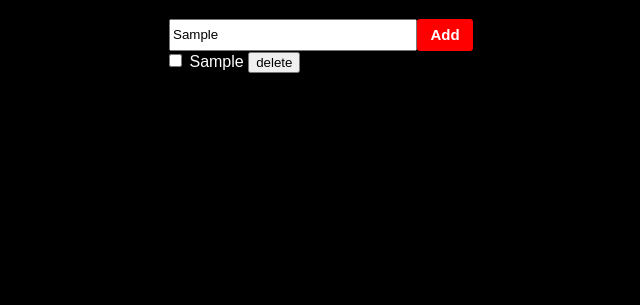
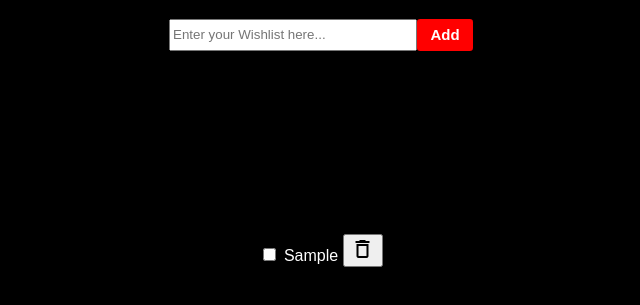
Before and after one commit to sadafkhan0107/HTML-CSS-JS-projects, a plain HTML site: page index.html in a window 1280 px wide. Both pictures are taken after typing "Sample" into the empty fields and a click on the button "Add". Shown: the part 61-366 px from the top of the page, without its empty margins (319-959 px from the left). Drawn offline with Linux system fonts and the light colour scheme.

Commit message:
refactor : resolved favicon issue, styling of todo container & working o delete button of todos

```diff
--- a/script.js
+++ b/script.js
@@ -4,7 +4,6 @@ let showTodos =  document.querySelector('.todos-container')
 let todoInput;
 
 let todo = "";
-let isCompleted = false;
 
 let localData = JSON.parse(localStorage.getItem("todo"));
 let todoList = localData || [];
@@ -27,10 +26,10 @@ todoButton.addEventListener('click', (e)=> {
             todo : todoInput,
             isCompleted: false
         })
+        renderTodoList(todoList);
+        localStorage.setItem("todo", JSON.stringify(todoList));
+        input.value = "";
     }
-    renderTodoList(todoList);
-    localStorage.setItem("todo", JSON.stringify(todoList));
-    todoInput.value = "";
 })
 /* Event listner to strike through the todo list once we clicked on a specific wishlist
 we will apply event listner to the whole todo container bcoz there will be numerous todos and applying
@@ -51,11 +50,11 @@ showTodos.addEventListener('click', (e) => {
 function renderTodoList(todoList){
    showTodos.innerHTML = todoList.map(({id, todo, isCompleted}) => `<div> <input id="item-${id}"
    type="checkbox" data-key= ${id} ${isCompleted ? "checked" : ""}>
-   <label for="item-${id} class= "todo todo-text t-pointer ${isCompleted ? "checked-todo" : ""}
+   <label for="item-${id}" class= "todo todo-text t-pointer ${isCompleted ? "checked-todo" : ""}"
    data-key= ${id}>${todo}</label>
-   <button class= "btn "><span dataset-todokey = ${id} class="material-icons-outlined">
+   <button class= "btn "><span data-todokey = ${id} class="material-icons-outlined">
    delete
-   </span></button></div>`)
+   </span></button></div>`).join(" ")
 }
 
 renderTodoList(todoList);
--- a/style.css
+++ b/style.css
@@ -1,3 +1,4 @@
+@import url("https://fonts.googleapis.com/icon?family=Material+Icons+Outlined");
 body{
     font-family: Arial, Helvetica, sans-serif;
     height: 100vh;
@@ -51,7 +52,9 @@ body{
 }
 .todos-container{
     height: 50vh;
-    width: 19.5rem;
-    margin: auto;
+    display: flex;
+    flex-direction: column;
+    align-items: center;
+    justify-content:center;
     overflow-y: auto;
 }
```
Also changed, not shown: index.html (+9 -0 lines).
